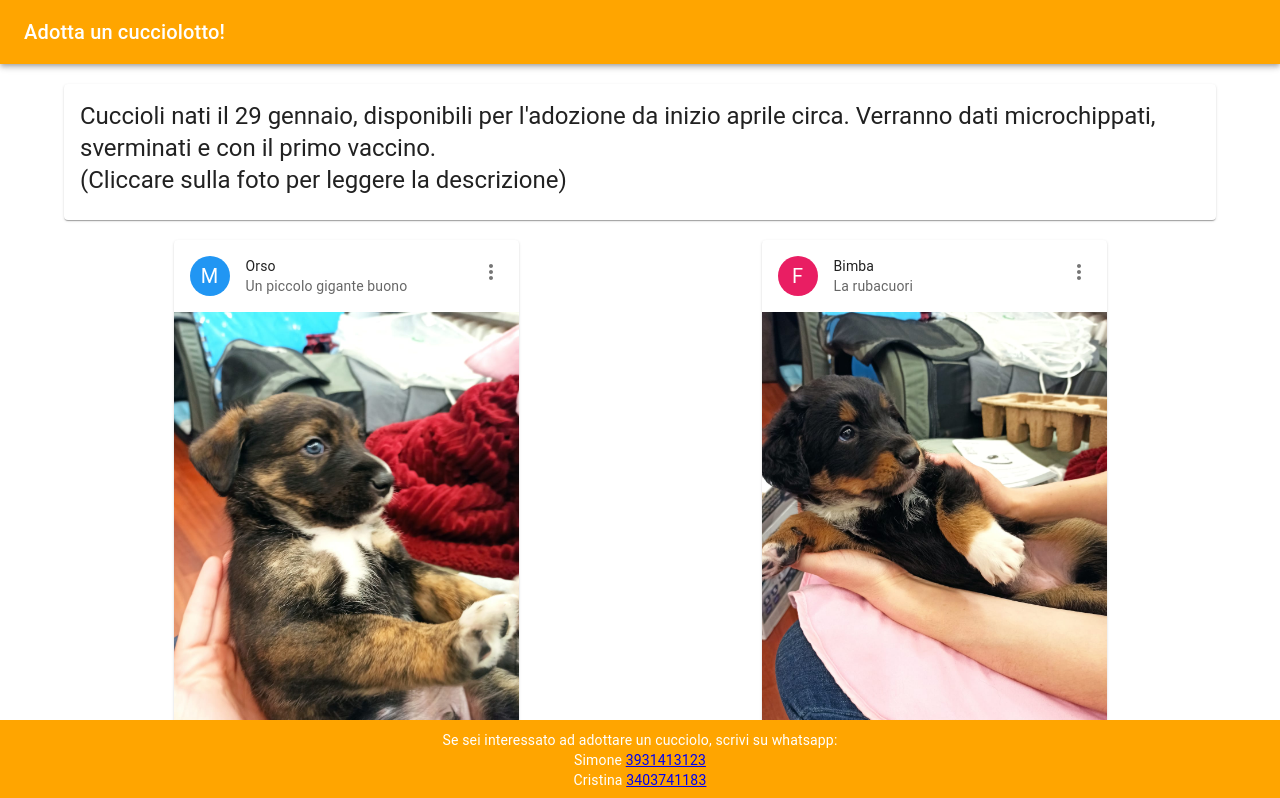
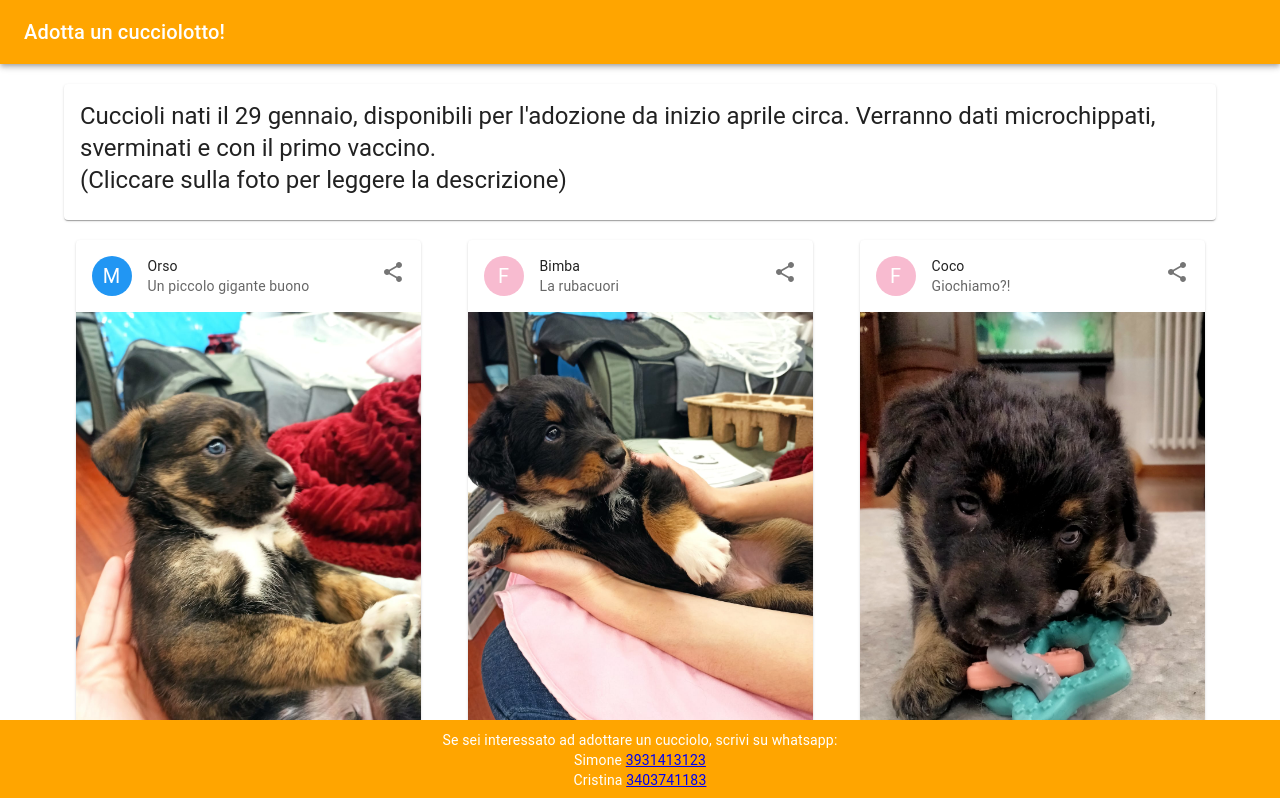
Before and after one commit to SimoneRicci98/adotta-un-cucciolo, a React (Create React App) app: page / in a window 1280 px wide. Shown: the top 798 px of the page. Built offline with nearby package versions, Linux system fonts and the light colour scheme.

Commit message:
molto bene

```diff
--- a/src/App.js
+++ b/src/App.js
@@ -1,45 +1,40 @@
-import React, { useState } from 'react';
+import React, { useState, useEffect } from 'react';
 import { AppBar, Toolbar, Typography, Container, Card, CardContent, Grid, Link, IconButton } from '@mui/material';
 import './App.css';
 import Overview from './pages/Overview';
 
 import ArrowBackIcon from '@mui/icons-material/ArrowBack';
 function App() {
+  const [cucciolo, setCucciolo] = useState(undefined)
 
-  const [dog, setDog] = useState(undefined);
+  useEffect(() => {
+    const params = new URLSearchParams(window.location.search);
+    const c = params.get('cucciolo');
+    setCucciolo(c);
+  }, []); // Run this effect only once when the component mounts
 
   return (
     <div className='root'>
       <AppBar position="static" style={{ backgroundColor: '#FFA500' }}>
         <Toolbar>
-          {
-            dog !== undefined &&
-            <IconButton onClick={() => { setDog(undefined); }} size='large'>
-              <ArrowBackIcon />
-            </IconButton>
-          }
           <Typography variant="h6">Adotta un cucciolotto!</Typography>
         </Toolbar>
       </AppBar>
-      <Container>
+      <Container style={{marginTop:"20px"}}>
         <Grid container spacing={3} className='cardContainer'>
           <Grid item xs={12}>
-            <Card style={{ width: "100%", margin: "auto", marginTop: "20px" }}>
+            <Card style={{ width: "100%", margin: "0 auto" }}>
               <CardContent>
                 <Typography variant="h5" component="h2">
                   Cuccioli nati il 29 gennaio, disponibili per l'adozione da inizio aprile circa. Verranno dati microchippati, sverminati e con il primo vaccino.
                   <br />(Cliccare sulla foto per leggere la descrizione)
                 </Typography>
-                <Typography variant="body2" style={{ color: "" }}>
-
-                </Typography>
-
               </CardContent>
             </Card>
           </Grid>
         </Grid>
       </Container>
-      <Overview setDog={setDog} />
+      <Overview cucciolo={cucciolo} />
       <footer className='footer'>
         <Container>
           <Typography variant="body2">
--- a/src/components/StyledCard.js
+++ b/src/components/StyledCard.js
@@ -10,11 +10,32 @@ import Avatar from '@mui/material/Avatar';
 import IconButton from '@mui/material/IconButton';
 import Typography from '@mui/material/Typography';
 import { blue, pink } from '@mui/material/colors';
-import FavoriteIcon from '@mui/icons-material/Favorite';
 import ShareIcon from '@mui/icons-material/Share';
 import ExpandMoreIcon from '@mui/icons-material/ExpandMore';
-import MoreVertIcon from '@mui/icons-material/MoreVert';
-import { Icon } from '@mui/material';
+
+const handleShareClick = async (dog) => {
+    const url = 'https://adotta-un-cucciolo.vercel.app/?cucciolo=' + dog.name
+    try {
+        // Check if the Web Share API is supported
+        if (navigator.share) {
+            await navigator.share({
+                title: document.title,
+                text: 'Guarda questo bellissimo cucciolo!',
+                url: url,
+            });
+        } else {
+            // Fallback for browsers that do not support the Web Share API
+            if (navigator.clipboard) {
+                await navigator.clipboard.writeText(url);
+                alert('Link copiato!');
+            } else {
+                alert('Impossibile condividere');
+            }
+        }
+    } catch (error) {
+        console.error('Error sharing:', error.message);
+    }
+}
 
 const ExpandMore = styled((props) => {
     const { expand, ...other } = props;
@@ -28,26 +49,28 @@ const ExpandMore = styled((props) => {
 }));
 
 export default function StyledCard(props) {
-    const { dog } = props;
-    if(dog.name==='Orso')
-    console.log(dog)
+    const { dog, cucciolo } = props;
     const [expanded, setExpanded] = React.useState(false);
+    React.useEffect(()=>{
+        if (cucciolo === dog.name)
+            setExpanded(true)
+    },[cucciolo])
 
     const handleExpandClick = () => {
         setExpanded(!expanded);
     };
 
     return (
-        <Card sx={{ maxWidth: 345, margin:'0 auto' }}>
+        <Card sx={{ maxWidth: 345, margin: '0 auto' }} onClick={handleExpandClick}>
             <CardHeader
                 avatar={
-                    <Avatar sx={{ bgcolor: dog.gender === 'm' ? blue[500] : pink[500] }} aria-label="recipe">
+                    <Avatar sx={{ bgcolor: dog.gender === 'm' ? blue[500] : pink[100] }} aria-label="recipe">
                         {dog.gender.toUpperCase()}
                     </Avatar>
                 }
                 action={
-                    <IconButton aria-label="settings">
-                        <MoreVertIcon />
+                    <IconButton aria-label="settings" onClick={() => { handleShareClick(dog) }}>
+                        <ShareIcon />
                     </IconButton>
                 }
                 title={dog.name}
@@ -64,12 +87,12 @@ export default function StyledCard(props) {
                 </Typography>
             </CardContent>
             <CardActions disableSpacing>
-                <IconButton aria-label="add to favorites">
+                {/*<IconButton aria-label="add to favorites">
                     <FavoriteIcon />
                 </IconButton>
                 <IconButton aria-label="share">
                     <ShareIcon />
-                </IconButton>
+            </IconButton>*/}
                 <ExpandMore
                     expand={expanded}
                     onClick={handleExpandClick}
@@ -81,31 +104,7 @@ export default function StyledCard(props) {
             </CardActions>
             <Collapse in={expanded} timeout="auto" unmountOnExit>
                 <CardContent>
-                    <Typography paragraph>Method:</Typography>
-                    <Typography paragraph>
-                        Heat 1/2 cup of the broth in a pot until simmering, add saffron and set
-                        aside for 10 minutes.
-                    </Typography>
-                    <Typography paragraph>
-                        Heat oil in a (14- to 16-inch) paella pan or a large, deep skillet over
-                        medium-high heat. Add chicken, shrimp and chorizo, and cook, stirring
-                        occasionally until lightly browned, 6 to 8 minutes. Transfer shrimp to a
-                        large plate and set aside, leaving chicken and chorizo in the pan. Add
-                        pimentón, bay leaves, garlic, tomatoes, onion, salt and pepper, and cook,
-                        stirring often until thickened and fragrant, about 10 minutes. Add
-                        saffron broth and remaining 4 1/2 cups chicken broth; bring to a boil.
-                    </Typography>
-                    <Typography paragraph>
-                        Add rice and stir very gently to distribute. Top with artichokes and
-                        peppers, and cook without stirring, until most of the liquid is absorbed,
-                        15 to 18 minutes. Reduce heat to medium-low, add reserved shrimp and
-                        mussels, tucking them down into the rice, and cook again without
-                        stirring, until mussels have opened and rice is just tender, 5 to 7
-                        minutes more. (Discard any mussels that don&apos;t open.)
-                    </Typography>
-                    <Typography>
-                        Set aside off of the heat to let rest for 10 minutes, and then serve.
-                    </Typography>
+                    {dog.description.map(value => <Typography paragraph>{value}</Typography>)}
                 </CardContent>
             </Collapse>
         </Card>
--- a/src/pages/Overview.js
+++ b/src/pages/Overview.js
@@ -75,7 +75,7 @@ const dogs = [
     name: 'Papà',
     image: papa,
     short_desc: 'Anch\'io cerco casa!',
-    pitch_sale:'Ciao, sono Bruno, un cucciolone classe 2022. Cerco una famiglia dinamica da amare per sempre.',
+    pitch_sale: 'Ciao, sono Bruno, un cucciolone classe 2022. Cerco una famiglia dinamica da amare per sempre.',
     gender: 'm',
     description:
       [
@@ -89,7 +89,7 @@ const dogs = [
     name: 'Mamma',
     image: mamma,
     short_desc: 'Biscotto?',
-    pitch_sale:'Ciao, sono Jetta, arrivo dall\'Ucraina e ho trovato casa da Simone e Cristina.',
+    pitch_sale: 'Ciao, sono Jetta, arrivo dall\'Ucraina e ho trovato casa da Simone e Cristina.',
     gender: 'f',
     description:
       [
@@ -103,13 +103,13 @@ const dogs = [
   },
 ];
 const Overview = (props) => {
-  const { setDog } = props;
+  const { cucciolo } = props;
   return <>
     <Container style={{ marginTop: "20px" }}>
       <Grid container spacing={3} className='cardContainer'>
         {dogs.map((dog, index) => (
-          <Grid item key={index} xs={12} sm={6} md={6}>
-           <StyledCard dog={dog}/>
+          <Grid item key={index} xs={12} sm={6} md={4}>
+            <StyledCard dog={dog} cucciolo={cucciolo}/>
           </Grid>
         ))}
       </Grid>
```
